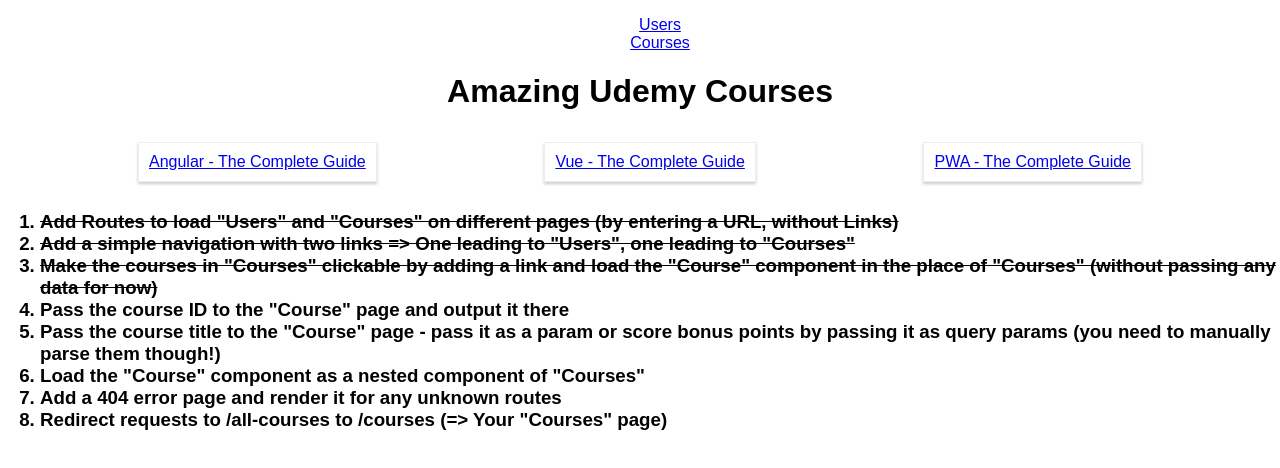
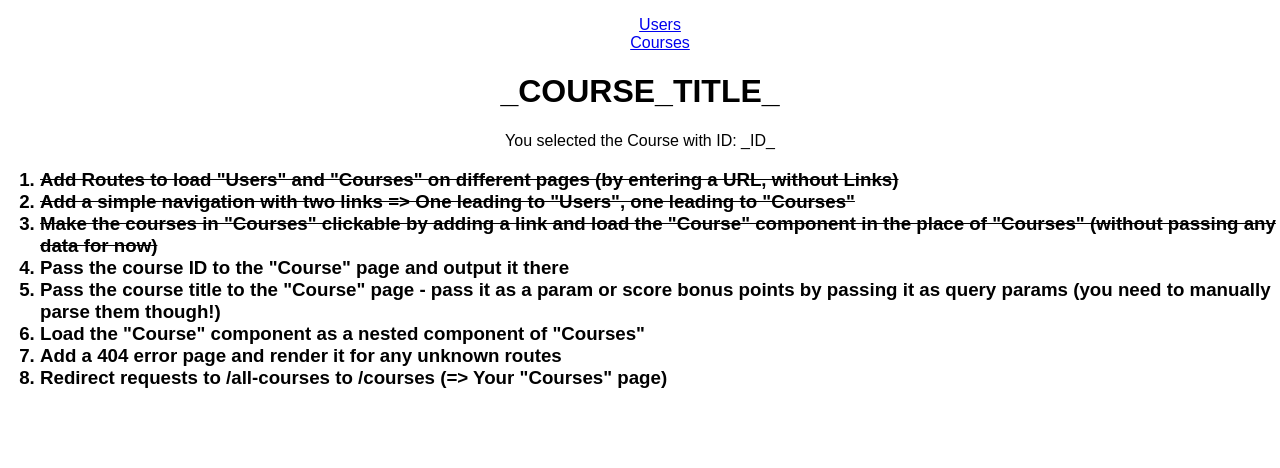
Before and after one commit to wongprom/routing--assignment-problem, a React (Create React App) app: page /courses/course in a window 1280 px wide. Shown: the top 468 px of the page. Built offline with nearby package versions, Linux system fonts and the light colour scheme.

Commit message:
Done 3, now even shows the Course component.

```diff
--- a/src/App.js
+++ b/src/App.js
@@ -2,6 +2,7 @@
 import { BrowserRouter, Route, NavLink, Switch, Redirect } from 'react-router-dom';
 import Users from './containers/Users/Users'
 import Courses from './containers/Courses/Courses'
+import Course from './containers/Course/Course'
 
 
 
@@ -37,8 +38,9 @@
               </li>
             </ul>
           </nav>
-          <Route path="/Users" component={Users} />
-          <Route path="/Courses" component={Courses} />
+          <Route path="/users" component={Users} />
+          <Route path="/courses" exact component={Courses} />
+          <Route path="/courses/course" component={Course} />
 
           <h3>
             <ol style={{ textAlign: 'left' }}>
--- a/src/containers/Courses/Courses.js
+++ b/src/containers/Courses/Courses.js
@@ -1,5 +1,6 @@
 import React, { Component } from 'react';
-import { Link } from "react-router-dom";
+import { Link, Route } from "react-router-dom";
+
 import './Courses.css';
 
 class Courses extends Component {
@@ -20,15 +21,13 @@
                     {
                         this.state.courses.map(course => {
                             return (
-                                <Link to={"/course"}>
-                                    <article className="Course" key={course.id}>{course.title}</article>
+                                <Link to={this.props.match.url + "/course"} key={course.id}>
+                                    <article className="Course" >{course.title}</article>
                                 </Link>
                             );
                         })
                     }
                 </section>
-
-
             </div>
         );
     }
```
